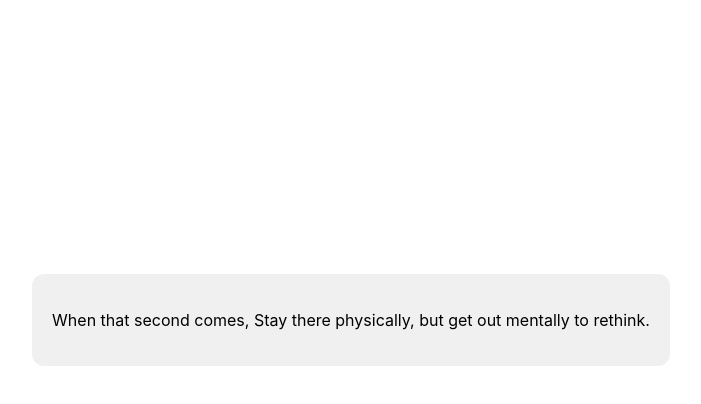
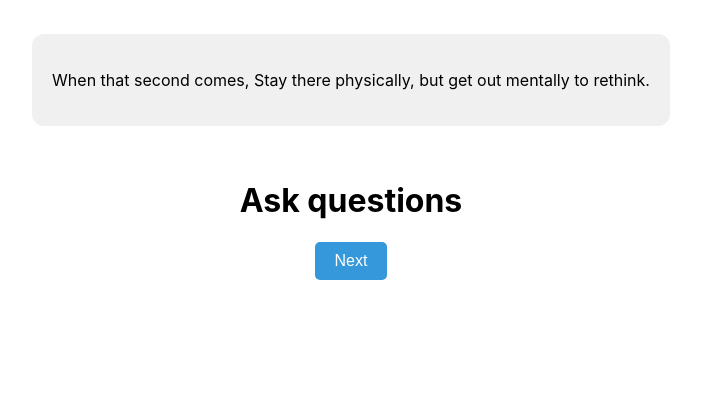
Before and after one commit to lupengwa/my-little-jarvis, a React (Create React App) app: page /payment in a window 1280 px wide. Shown: the top 404 px of the page, without its empty margins (289-990 px from the left). Built offline with nearby package versions, Linux system fonts and the light colour scheme.

Commit message:
Added flow component

```diff
--- a/src/App.css
+++ b/src/App.css
@@ -43,4 +43,19 @@
     border-radius: 12px;
 }
 
-.slideshow {  display: flex;  justify-content: center;  align-items: center;  height: 80vh; /* Adjust to your desired height */}
+.slideshow {
+    display: flex;
+    justify-content: center;
+    align-items: center;
+    height: 20vh; /* Adjust to your desired height */
+}
+
+.custom-button {
+    background-color: #3498db;
+    color: white;
+    border: none;
+    padding: 10px 20px;
+    font-size: 16px;
+    border-radius: 5px;
+    cursor: pointer;
+}
--- a/src/App.js
+++ b/src/App.js
@@ -1,6 +1,8 @@
-import logo from './logo.svg';
 import './App.css';
-import { useState, useEffect } from 'react';
+import {useEffect, useState} from 'react';
+import Stage1 from "./components/flow/Stage1";
+import Stage2 from "./components/flow/Stage2";
+import Stage3 from "./components/flow/Stage3";
 
 
 function App() {
@@ -27,8 +29,29 @@ function App() {
         };
     }, []);
 
+    const [currentStage, setCurrentStage] = useState(0);
+    const handleNext = () => {
+        setCurrentStage((currentStage+1)%3)
+    }
+    let currentStageComponent;
+    if (currentStage === 0) {
+        currentStageComponent = <Stage1 onNext={handleNext} />;
+    } else if (currentStage === 1) {
+        currentStageComponent = <Stage2 onNext={handleNext} />;
+    } else if (currentStage === 2) {
+        currentStageComponent = <Stage3 onNext={handleNext} />;
+    }
+
+
     return (
-      <div className="App">  <div className='slideshow'>    <div className='card'>      <p>{cards[currentIndex].content}</p>    </div>  </div></div>
+        <div className="App">
+            <div className='slideshow'>
+                <div className='card'><p>{cards[currentIndex].content}</p></div>
+            </div>
+            <div>
+                {currentStageComponent}
+            </div>
+        </div>
     );
 }
 
--- /dev/null
+++ b/src/components/flow/Stage1.js
@@ -0,0 +1,12 @@
+import React from 'react';
+
+const Stage1 = ({ onNext }) => {
+    return (
+        <div>
+            <h1>Ask questions</h1>
+            <button className="custom-button" onClick={onNext}>Next</button>
+        </div>
+    );
+};
+
+export default Stage1;
--- /dev/null
+++ b/src/components/flow/Stage2.js
@@ -0,0 +1,12 @@
+import React from 'react';
+
+const Stage2 = ({ onNext }) => {
+    return (
+        <div>
+            <h1>Try</h1>
+            <button className="custom-button" onClick={onNext}>Next</button>
+        </div>
+    );
+};
+
+export default Stage2;
--- /dev/null
+++ b/src/components/flow/Stage3.js
@@ -0,0 +1,12 @@
+import React from 'react';
+
+const Stage3 = ({ onNext }) => {
+    return (
+        <div>
+            <h1>What result do I have?</h1>
+            <button className="custom-button" onClick={onNext}>Next</button>
+        </div>
+    );
+};
+
+export default Stage3;
--- /dev/null
+++ b/src/components/flow/flow.css
@@ -0,0 +1,9 @@
+.custom-button {
+    background-color: #3498db;
+    color: white;
+    border: none;
+    padding: 10px 20px;
+    font-size: 16px;
+    border-radius: 5px;
+    cursor: pointer;
+}
```
Lines whose indentation alone changed are shown as unchanged.
